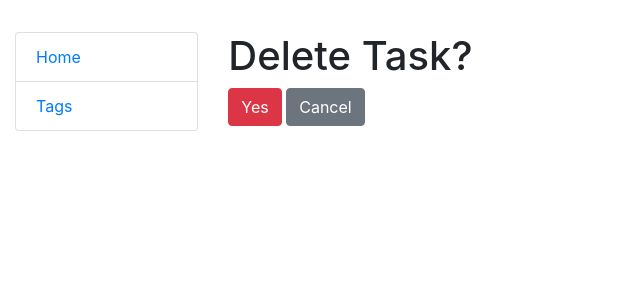
After one commit to dkibalenko/todo-list-mate, a Django app: template templates/todo_list_app/task_confirm_delete.html in a window 1280 px wide. The commit adds this page. Shown: the top 300 px of the page, without its empty margins (0-640 px from the left). Run offline with Django 5.2, Linux system fonts and the light colour scheme; the template is opened without the code that fills it, so the values that code supplies are empty.

Commit message:
Feat: add task delete view

```diff
--- a/templates/todo_list_app/index.html
+++ b/templates/todo_list_app/index.html
@@ -28,7 +28,7 @@
           </p>
           <p class="d-inline-block">
             <a href="{% url 'todo_list_app:update-task' task.pk %}" class="text-primary font-weight-bold">Update</a>
-            <a href="" class="text-danger font-weight-bold">Delete</a>
+            <a href="{% url 'todo_list_app:delete-task' task.pk %}" class="text-danger font-weight-bold">Delete</a>
           </p>
         </li>
       {% endfor %}
--- /dev/null
+++ b/templates/todo_list_app/task_confirm_delete.html
@@ -0,0 +1,11 @@
+{% extends "base.html" %}
+
+{% block content %}
+  <h1>Delete Task?</h1>
+  <form action="" method="post" class="d-inline-block">
+    {% csrf_token %}
+
+    <input type="submit" value="Yes" class="btn btn-danger">
+  </form>
+  <a href="{{ request.META.HTTP_REFERER }}" class="btn btn-secondary ms-3">Cancel</a>
+{% endblock %}
--- a/todo_list_app/urls.py
+++ b/todo_list_app/urls.py
@@ -7,6 +7,7 @@ urlpatterns = [
     path("", views.IndexView.as_view(), name="index"),
     path("create/", views.TaskCreteView.as_view(), name="add-task"),
     path("update/<int:pk>/", views.TaskUpdateView.as_view(), name="update-task"),
+    path("delete/<int:pk>/", views.TaskDeleteView.as_view(), name="delete-task"),
 ]
 
 app_name = "todo_list_app"
--- a/todo_list_app/views.py
+++ b/todo_list_app/views.py
@@ -23,3 +23,8 @@ class TaskUpdateView(generic.UpdateView):
     model = Task
     form_class = TaskForm
     success_url = "/"
+
+class TaskDeleteView(generic.DeleteView):
+    template_name = "todo_list_app/task_confirm_delete.html"
+    model = Task
+    success_url = "/"
```
